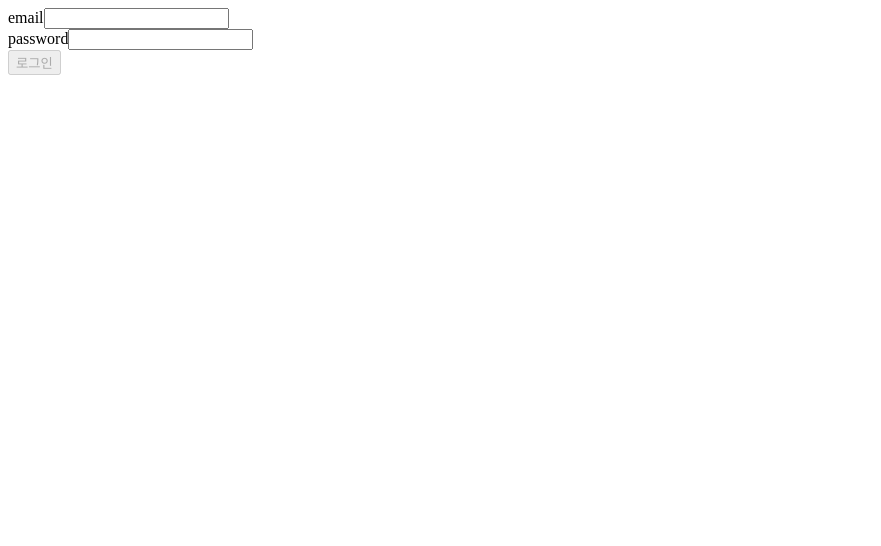
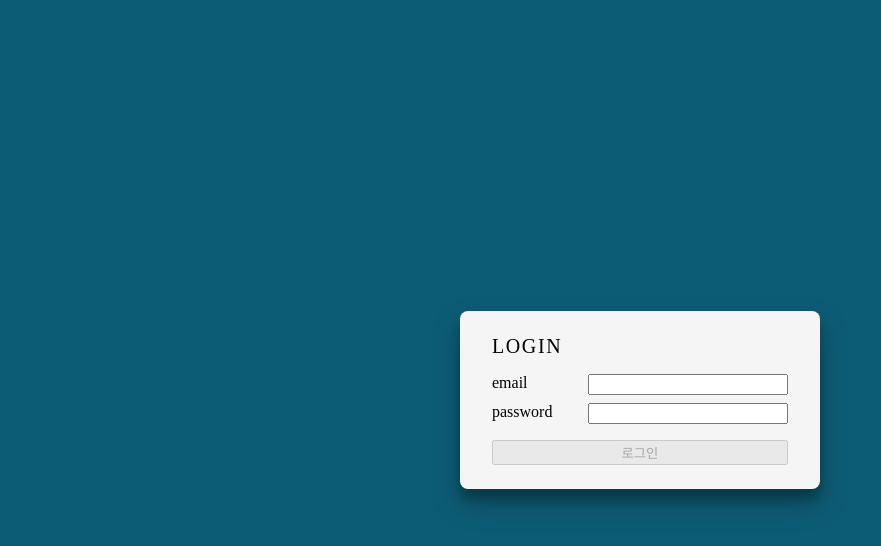
Before and after one commit to WONILLISM/wanted-pre-onboarding-frontend, a React (Create React App) app: page /signin in a window 1280 px wide. Shown: the top 546 px of the page, without its empty margins (0-881 px from the left). Built offline with nearby package versions, Linux system fonts and the light colour scheme.

Commit message:
[feat] add auth style (#27)

```diff
--- a/package.json
+++ b/package.json
@@ -15,6 +15,7 @@
     "react-dom": "^18.2.0",
     "react-router-dom": "^6.12.0",
     "react-scripts": "5.0.1",
+    "styled-components": "^5.3.10",
     "typescript": "^4.9.5",
     "web-vitals": "^2.1.4"
   },
@@ -41,5 +42,8 @@
       "last 1 firefox version",
       "last 1 safari version"
     ]
+  },
+  "devDependencies": {
+    "@types/styled-components": "^5.1.26"
   }
 }
--- a/src/App.tsx
+++ b/src/App.tsx
@@ -1,10 +1,39 @@
 import { BrowserRouter } from "react-router-dom";
 import Router from "./router";
 import { AuthProvider } from "./common/context/AuthContext";
+import { createGlobalStyle } from "styled-components";
+
+const GlobalStyle = createGlobalStyle`
+  *, *::before, *::after {
+    box-sizing: border-box;
+  }
+
+  a{
+    text-decoration: none;
+    color: inherit;
+  }
+
+  ul, li, ol {
+    margin:0;
+    padding:0;
+    list-style:none;
+    list-style-type:none;
+  }
+
+  html, body {
+    margin:0;
+    padding:0;
+    width:100%;
+    height: 100%;
+
+    background-color: #0d5c75;
+  }
+`;
 
 function App() {
   return (
     <BrowserRouter>
+      <GlobalStyle />
       <AuthProvider>
         <Router />
       </AuthProvider>
--- a/src/components/Input.tsx
+++ b/src/components/Input.tsx
@@ -1,4 +1,5 @@
 import { InputHTMLAttributes } from "react";
+import styled from "styled-components";
 
 interface Props extends InputHTMLAttributes<HTMLInputElement> {
   dataTestId?: string;
@@ -9,12 +10,33 @@ interface Props extends InputHTMLAttributes<HTMLInputElement> {
 
 const Input = ({ dataTestId, helpText, label, value, ...rest }: Props) => {
   return (
-    <div>
+    <RootStyle>
       {label && <label>{label}</label>}
-      <input data-testid={dataTestId} {...rest} />
-      {!!value && helpText && <div>{helpText}</div>}
-    </div>
+      <InputWrapper>
+        <input data-testid={dataTestId} {...rest} />
+        {!!value && helpText && <HelpText>{helpText}</HelpText>}
+      </InputWrapper>
+    </RootStyle>
   );
 };
 
+const RootStyle = styled.div`
+  display: flex;
+
+  padding: 4px 0px;
+`;
+
+const InputWrapper = styled.div`
+  margin-left: auto;
+  min-width: 200px;
+  display: flex;
+  flex-direction: column;
+  justify-content: space-between;
+`;
+
+const HelpText = styled.div`
+  margin-top: 4px;
+  font-size: 0.8rem;
+`;
+
 export default Input;
--- a/src/layouts/AuthLayout.tsx
+++ b/src/layouts/AuthLayout.tsx
@@ -1,5 +1,7 @@
 import { Navigate, Outlet } from "react-router-dom";
+
 import useAuth from "../common/hooks/useAuth";
+import styled from "styled-components";
 
 const AuthLayout = () => {
   const { user } = useAuth();
@@ -8,7 +10,34 @@ const AuthLayout = () => {
     return <Navigate replace to="/todo" />;
   }
 
-  return <Outlet />;
+  return (
+    <RootStyle>
+      <FormBoxStyle>
+        <Outlet />
+      </FormBoxStyle>
+    </RootStyle>
+  );
 };
 
+const RootStyle = styled.div`
+  position: absolute;
+  top: 0;
+  right: 0;
+  bottom: 0;
+  left: 0;
+
+  display: flex;
+  flex-direction: column;
+  justify-content: center;
+  align-items: center;
+`;
+
+const FormBoxStyle = styled.div`
+  width: 360px;
+  padding: 1.5rem 2rem 1.5rem 2rem;
+  background-color: #f5f5f5;
+  box-shadow: 0 14px 28px rgba(0, 0, 0, 0.25), 0 10px 10px rgba(0, 0, 0, 0.22);
+  border-radius: 8px;
+`;
+
 export default AuthLayout;
--- a/src/pages/SignIn.tsx
+++ b/src/pages/SignIn.tsx
@@ -1,9 +1,7 @@
-import { ChangeEvent, MouseEvent, useContext, useState } from "react";
+import { ChangeEvent, MouseEvent, useState } from "react";
 import Input from "../components/Input";
-import { signIn } from "../common/api/auth";
-import { useNavigate } from "react-router-dom";
-import { AuthContext } from "../common/context/AuthContext";
 import useAuth from "../common/hooks/useAuth";
+import styled from "styled-components";
 
 const SignIn = () => {
   const { login } = useAuth();
@@ -46,12 +44,12 @@ const SignIn = () => {
   };
 
   const handleSubmit = (e: MouseEvent<HTMLButtonElement>) => {
-    // const response = await signIn({ email, password });
     login({ email, password });
   };
 
   return (
-    <div>
+    <RootStyle>
+      <TitleStyle>LOGIN</TitleStyle>
       <Input
         data-testid="email-input"
         label="email"
@@ -68,15 +66,32 @@ const SignIn = () => {
         type="password"
         onChange={handlePasswordChange}
       />
-      <button
+      <Button
         data-testid="signin-button"
         disabled={!isValidEmail || !isValidPassword}
         onClick={handleSubmit}
       >
         로그인
-      </button>
-    </div>
+      </Button>
+    </RootStyle>
   );
 };
 
+const RootStyle = styled.div`
+  display: flex;
+  flex-direction: column;
+`;
+
+const TitleStyle = styled.div`
+  font-size: 20px;
+  font-weight: 500;
+  letter-spacing: 0.08em;
+
+  margin-bottom: 12px;
+`;
+
+const Button = styled.button`
+  margin-top: 12px;
+`;
+
 export default SignIn;
--- a/src/pages/SignUp.tsx
+++ b/src/pages/SignUp.tsx
@@ -2,6 +2,7 @@ import { ChangeEvent, MouseEvent, useState } from "react";
 import Input from "../components/Input";
 import { signUp } from "../common/api/auth";
 import { useNavigate } from "react-router-dom";
+import styled from "styled-components";
 
 const SignUp = () => {
   const navigate = useNavigate();
@@ -53,7 +54,8 @@ const SignUp = () => {
   };
 
   return (
-    <div>
+    <RootStyle>
+      <TitleStyle>REGISTER</TitleStyle>
       <Input
         data-testid="email-input"
         label="email"
@@ -70,15 +72,32 @@ const SignUp = () => {
         type="password"
         onChange={handlePasswordChange}
       />
-      <button
+      <Button
         data-testid="signup-button"
         disabled={!isValidEmail || !isValidPassword}
         onClick={handleSubmit}
       >
         회원가입
-      </button>
-    </div>
+      </Button>
+    </RootStyle>
   );
 };
 
+const RootStyle = styled.div`
+  display: flex;
+  flex-direction: column;
+`;
+
+const TitleStyle = styled.div`
+  font-size: 20px;
+  font-weight: 500;
+  letter-spacing: 0.08em;
+
+  margin-bottom: 12px;
+`;
+
+const Button = styled.button`
+  margin-top: 12px;
+`;
+
 export default SignUp;
```
Also changed, not shown: 1 other file (tests, documents, lock files or other folders).
